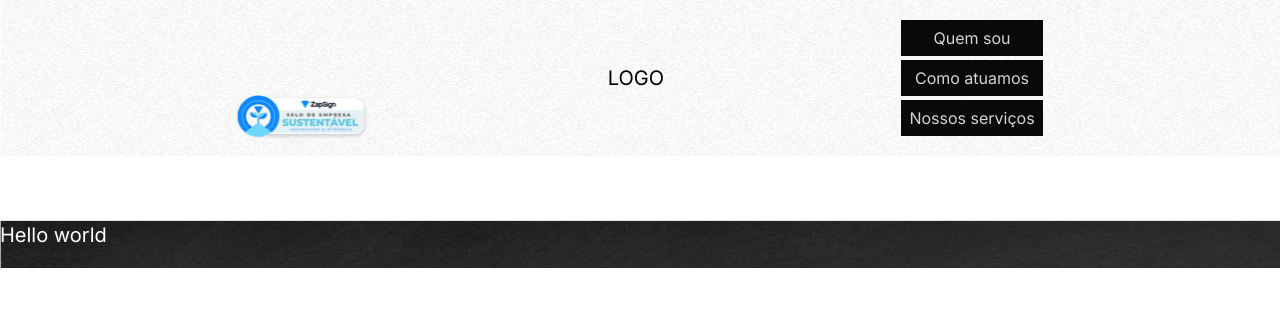
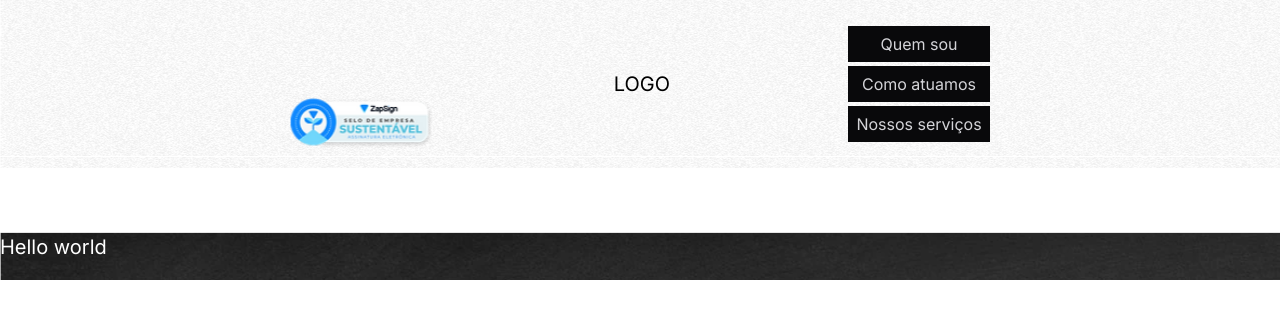
Before and after one commit to f3rnandorj/wanessalopesadv, a Next.js app: page / in a window 1280 px wide. Shown: the top 318 px of the page. Built offline with nearby package versions, Linux system fonts and the light colour scheme.

Commit message:
Clear Text logic

```diff
--- a/src/components/NavBar.tsx
+++ b/src/components/NavBar.tsx
@@ -4,22 +4,22 @@ import { Image, Text } from "@/components";
 export function NavBar() {
   return (
     <nav
-      className="w-full flex h-[15rem] justify-evenly items-center
+      className="w-full flex h-[15rem] justify-evenly items-center px-28
       md:h-[20rem]
-      lg:h-[9.75rem]
+      lg:h-[10.5rem]
       "
       style={{ backgroundImage: `url(${backgroundImage.header.src})` }}
     >
       <Image
         alt=""
         src={utilsImages.stamp.src}
-        height={48}
-        width={133}
+        height={60}
+        width={145}
         className="pt-20"
       />
 
       <div>
-        <Text id="LOGO">LOGO</Text>
+        <Text>LOGO</Text>
       </div>
 
       <div className="flex flex-col gap-1">
@@ -33,10 +33,9 @@ export function NavBar() {
 
 interface SwipeButtonProps {
   title: string;
-  swipeId: string;
 }
 
-function SwipeButton({ title, swipeId }: SwipeButtonProps) {
+function SwipeButton({ title }: SwipeButtonProps) {
   //TODO: implement SwipeButton functionality
 
   return (
@@ -51,14 +50,11 @@ function SwipeButton({ title, swipeId }: SwipeButtonProps) {
 const swipeButtonDataToMap: SwipeButtonProps[] = [
   {
     title: "Quem sou",
-    swipeId: "",
   },
   {
     title: "Como atuamos",
-    swipeId: "",
   },
   {
     title: "Nossos serviços",
-    swipeId: "",
   },
 ];
--- a/src/components/Text.tsx
+++ b/src/components/Text.tsx
@@ -17,7 +17,7 @@ type AllowedTags = "h1" | "h2" | "h3" | "span" | "p";
 type HTMLAdaptedProps = Pick<TextHTMLElement, "dangerouslySetInnerHTML">;
 
 interface TextProps extends HTMLAdaptedProps {
-  id: string;
+  id?: string;
   tag?: AllowedTags;
   preset?: TextVariants;
   children?: React.ReactNode;
@@ -46,6 +46,8 @@ export function Text({
   const fontWeight = getFontWeight(isMedium, isBold);
 
   useEffect(() => {
+    if (!id) return;
+
     const handleScroll = () => {
       const scrollPosition = window.scrollY + window.innerHeight;
       const elementPosition = document.getElementById(id)?.offsetTop || 0;
```
